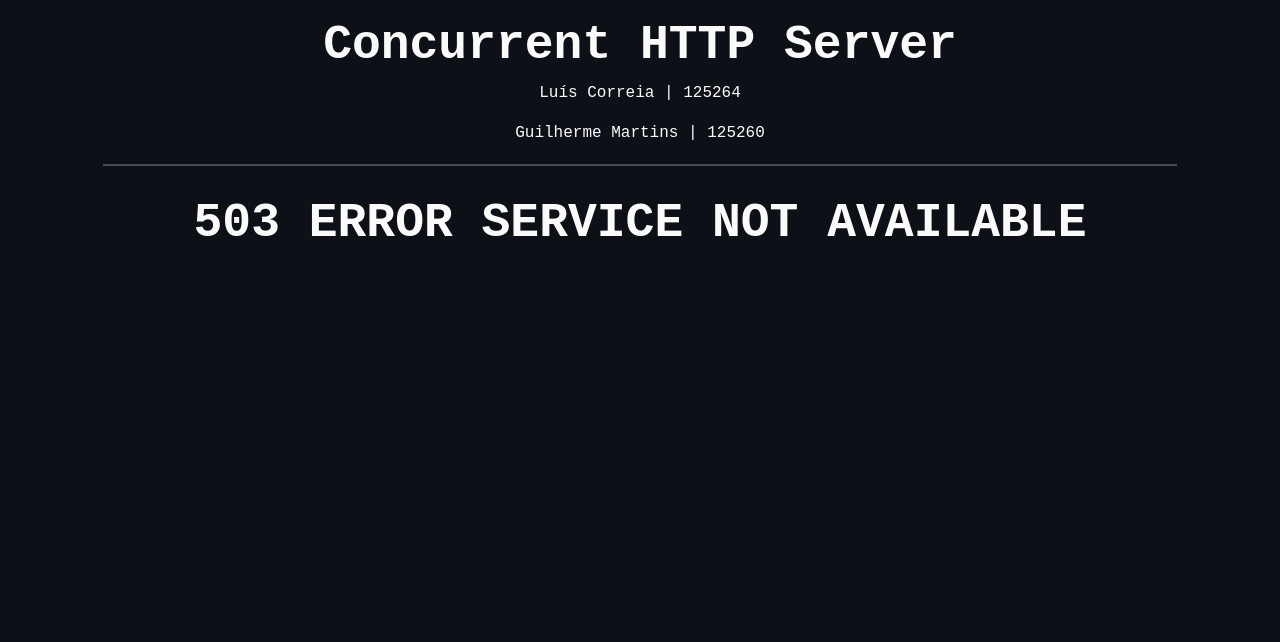
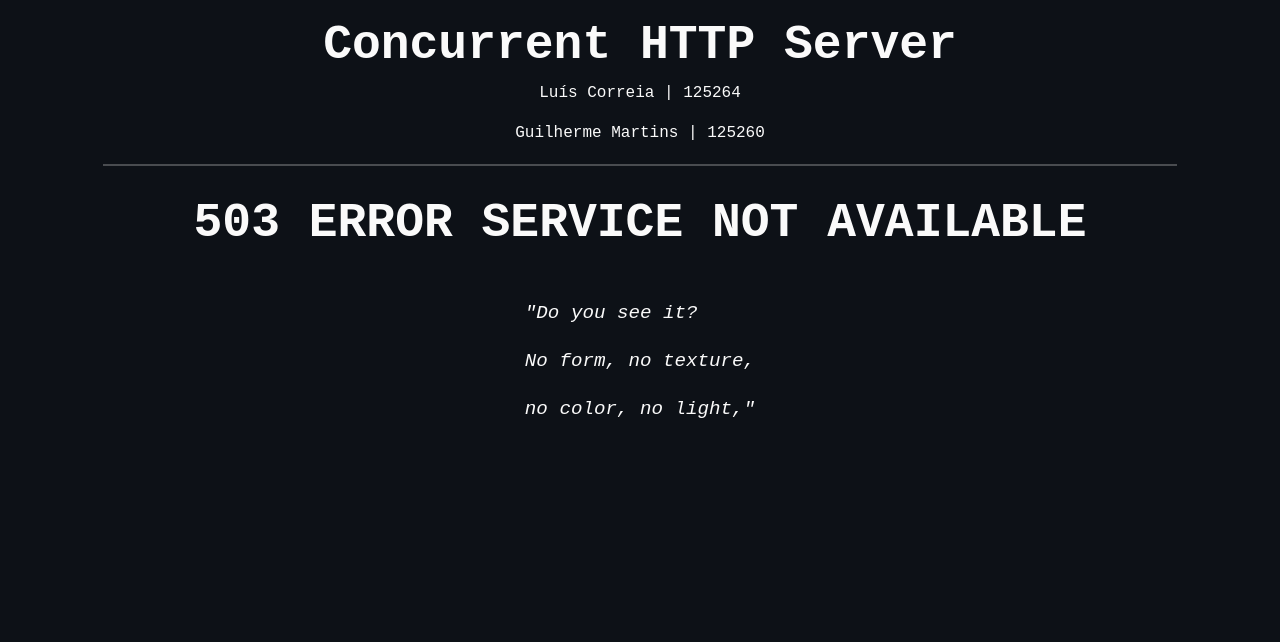
Before and after one commit to LuisPCNeri/Concurrent-HTTP-Server, a plain HTML site: page www/503.html in a window 1280 px wide. Shown: the top 642 px of the page. Drawn offline with Linux system fonts and the light colour scheme.

Commit message:
minor quirk for 503.html
i guess :3

```diff
--- a/www/503.html
+++ b/www/503.html
@@ -17,6 +17,15 @@
         <hr>
 
         <h1>503 ERROR SERVICE NOT AVAILABLE</h1>
+        <br>
+        <div style="font-style: italic; font-size: larger;">
+            <br>
+            <p>"Do you see it?</p>
+            <br>
+            <p>No form, no texture,</p>
+            <br>
+            <p>no color, no light,"</p>
+        </div>
     </div>
 
     <a id="github-btn" target="_blank" rel="noopener noreferrer" href="https://github.com/LuisPCNeri/Concurrent-HTTP-Server">
```
